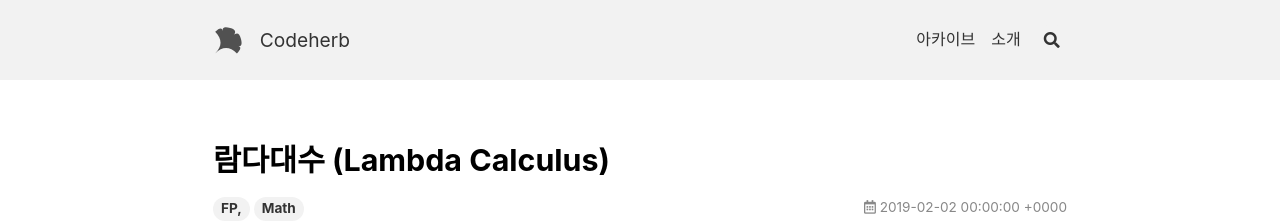
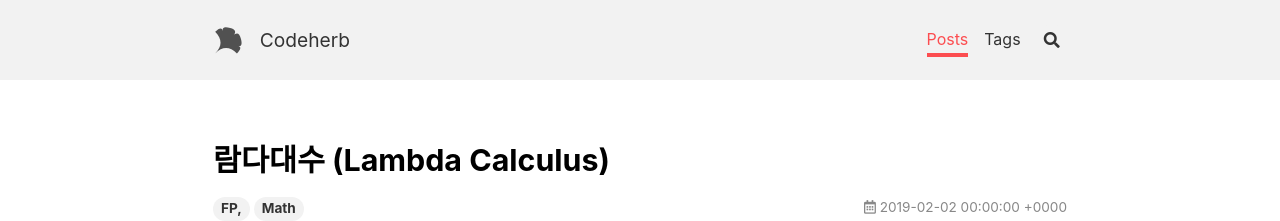
Before and after one commit to codeherb/codeherb.github.com, a Jekyll site: the page built from index.html, in a window 1280 px wide. Shown: the top 221 px of the page. Built offline with Jekyll 4.4.1, drawn with Linux system fonts in a browser that asks for light colours; nearby versions of some CDN libraries; the list of posts is cut into pages by our own code.

Commit message:
Update navigation.yml

```diff
--- a/_data/navigation.yml
+++ b/_data/navigation.yml
@@ -1,34 +1,34 @@
 header:
   - titles:
-      en      : &EN       Archive
+      en      : &EN       Posts
       en-GB   : *EN
       en-US   : *EN
       en-CA   : *EN
       en-AU   : *EN
-      zh-Hans : &ZH_HANS  归档
+      zh-Hans : &ZH_HANS  Posts
       zh      : *ZH_HANS
       zh-CN   : *ZH_HANS
       zh-SG   : *ZH_HANS
-      zh-Hant : &ZH_HANT  歸檔
+      zh-Hant : &ZH_HANT  Posts
       zh-TW   : *ZH_HANT
       zh-HK   : *ZH_HANT
-      ko      : &KO       아카이브
+      ko      : &KO       Posts
       ko-KR   : *KO
-    url: /archive.html
+    url: /index.html
 
   - titles:
-      en      : &EN       About
+      en      : &EN       Tags
       en-GB   : *EN
       en-US   : *EN
       en-CA   : *EN
       en-AU   : *EN
-      zh-Hans : &ZH_HANS  关于
+      zh-Hans : &ZH_HANS  Tags
       zh      : *ZH_HANS
       zh-CN   : *ZH_HANS
       zh-SG   : *ZH_HANS
-      zh-Hant : &ZH_HANT  關於
+      zh-Hant : &ZH_HANT  Tags
       zh-TW   : *ZH_HANT
       zh-HK   : *ZH_HANT
-      ko      : &KO       소개
+      ko      : &KO       Tags
       ko-KR   : *KO
-    url: /about.html
+    url: /archive.html
```
